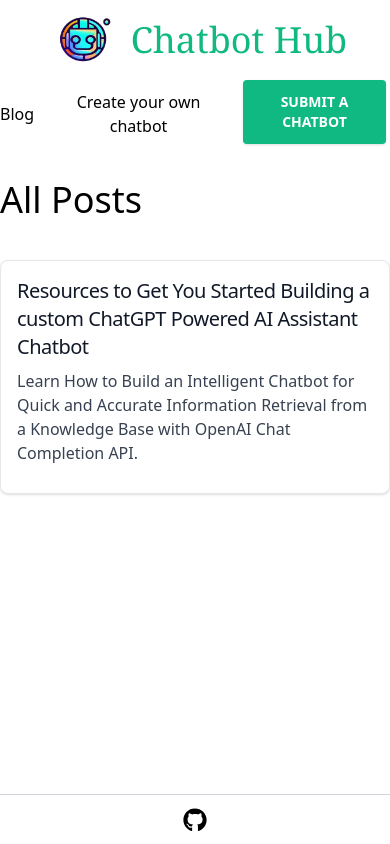
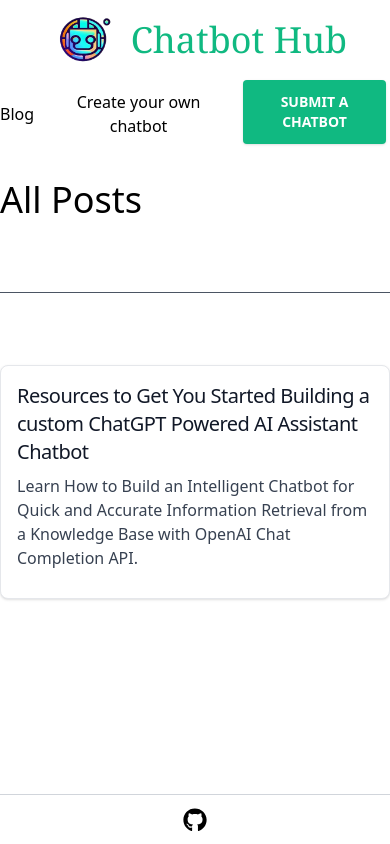
Before and after one commit to leykun10/chatbot-hub, a Next.js app: page /blog in a window 390 px wide. Built offline with nearby package versions, Linux system fonts and the light colour scheme.

Commit message:
added horizontal separator and added mobile view

```diff
--- a/app/blog/page.tsx
+++ b/app/blog/page.tsx
@@ -9,8 +9,8 @@
    {/* title for all posts */}
     <h1 className="text-4xl">All Posts</h1>
 </div>
-
-<div className="flex gap-4 flex-wrap lg:flex-row">
+<hr className="h-px my-8 bg-gray-600 border-0 dark:bg-gray-700"></hr>
+<div className="flex gap-4 flex-wrap flex-col lg:flex-row">
 
     {metadatas?.map(data=>(<BlogCard key={data.slug} data={data}/>))}
 </div>
```
